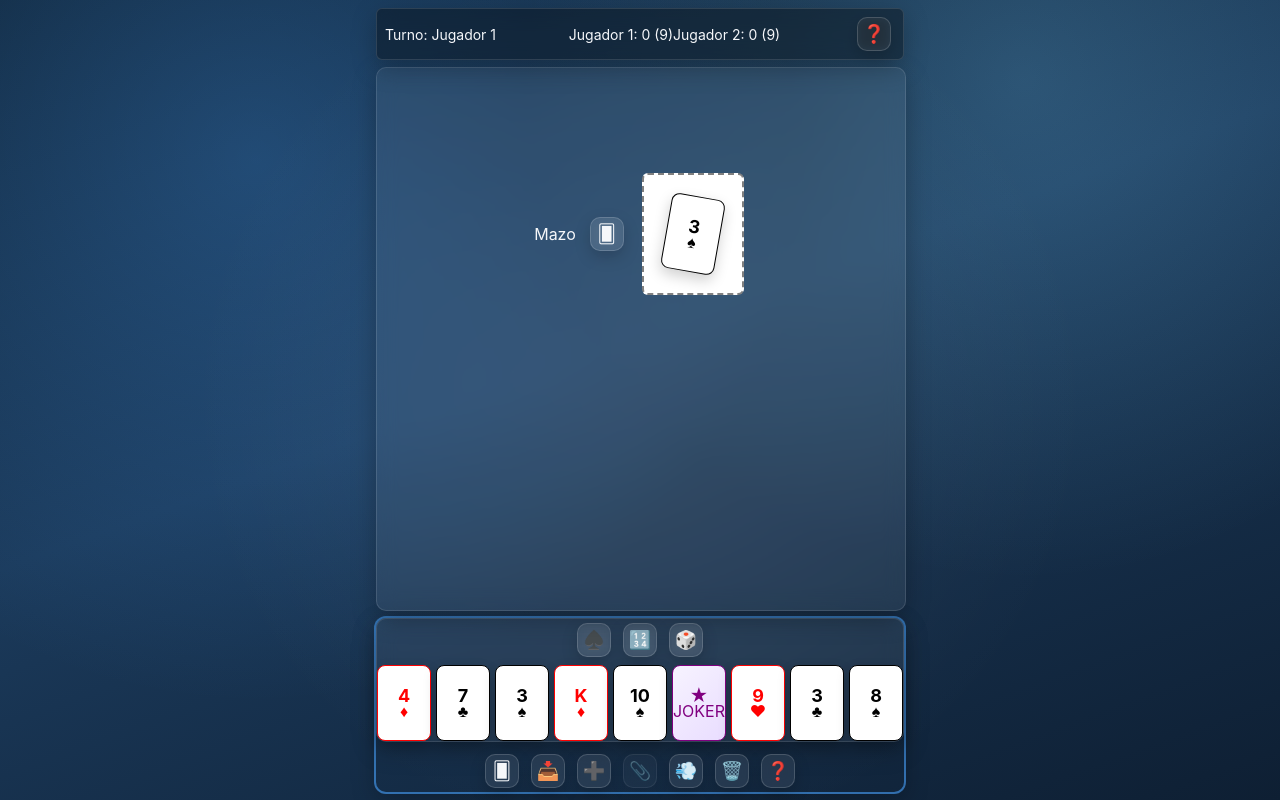
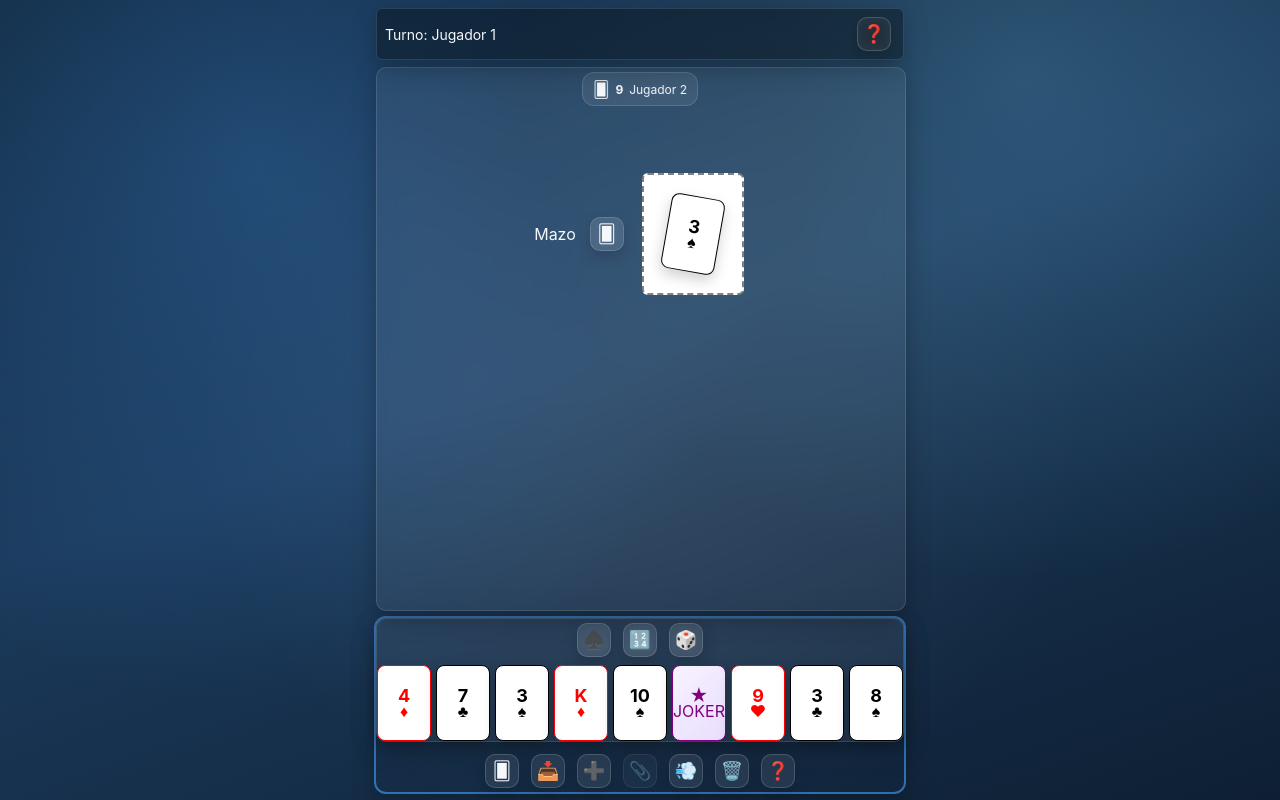
Before and after one commit to martinfrangul/lobaGame, a React (Vite) app: page / in a window 1280 px wide. Both pictures are taken after a click on the button "Iniciar partida". Built offline with nearby package versions, Linux system fonts and the light colour scheme.

Commit message:
feat(ui): rivales como badges con contador en sus posiciones

```diff
--- a/src/components/GameTable.jsx
+++ b/src/components/GameTable.jsx
@@ -976,14 +976,6 @@ const GameTable = () => {
 
       <header className="top-bar">
         <span className="turn-indicator">Turno: {players[currentTurn]?.name}</span>
-        <span className="scoreboard">
-          {players.map((p, i) => (
-            <span key={i} className={`${p.eliminated ? "eliminated" : ""} ${i === currentTurn ? "active-player" : ""}`}>
-              {p.name}: {p.points} ({p.hand.length})
-              {p.eliminated ? " (eliminado)" : ""}
-            </span>
-          ))}
-        </span>
         <button className="icon-btn" onClick={() => setShowLegend(true)} title="Leyenda">❓</button>
       </header>
 
@@ -1025,6 +1017,22 @@ const GameTable = () => {
           ))}
         </div>
       </div>
+
+      {/* Rivales en sus posiciones */}
+      {players.map((p, i) => {
+        if (i === 0) return null;
+        let posClass = "pos-right";
+        if (players.length === 2) posClass = "pos-top";
+        else if (i === 2) posClass = "pos-top";
+        else if (i === 3) posClass = "pos-left";
+        return (
+          <div key={i} className={`opponent-badge ${posClass} ${i === currentTurn ? "active" : ""}`}>
+            <span className="opp-deck">🂠</span>
+            <span className="opp-count">{p.hand.length}</span>
+            <span className="opp-name">{p.name}</span>
+          </div>
+        );
+      })}
 
       {/* Zona inferior: mano del jugador activo */}
       <section className="bottom-area current-turn">
--- a/src/styles/styles.css
+++ b/src/styles/styles.css
@@ -168,6 +168,51 @@ button.selected {
   background: rgba(0, 0, 0, 0.35);
   font-size: 14px;
   font-weight: bold;
+}
+
+/* Badges de rivales en la mesa */
+.opponent-badge {
+  position: absolute;
+  display: flex;
+  align-items: center;
+  gap: 6px;
+  padding: 6px 10px;
+  border-radius: 12px;
+  background: rgba(255, 255, 255, 0.08);
+  backdrop-filter: blur(8px);
+  border: 1px solid rgba(255, 255, 255, 0.14);
+  z-index: 2;
+  font-size: 12px;
+}
+
+.opponent-badge .opp-deck {
+  font-size: 16px;
+}
+
+.opponent-badge .opp-count {
+  font-weight: 700;
+}
+
+.opponent-badge.active {
+  box-shadow: 0 0 0 2px rgba(74, 163, 255, 0.6);
+}
+
+.opponent-badge.pos-top {
+  top: 72px;
+  left: 50%;
+  transform: translateX(-50%);
+}
+
+.opponent-badge.pos-right {
+  right: 16px;
+  top: 50%;
+  transform: translateY(-50%);
+}
+
+.opponent-badge.pos-left {
+  left: 16px;
+  top: 50%;
+  transform: translateY(-50%);
 }
 
 /* Drag & drop de cartas */
```
